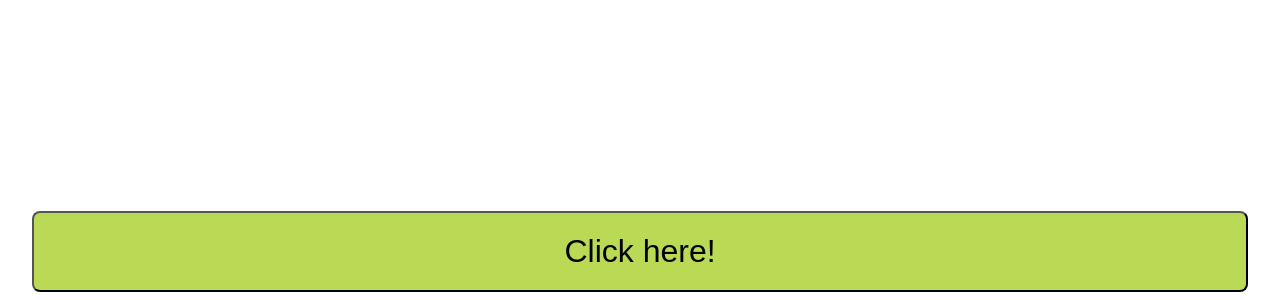
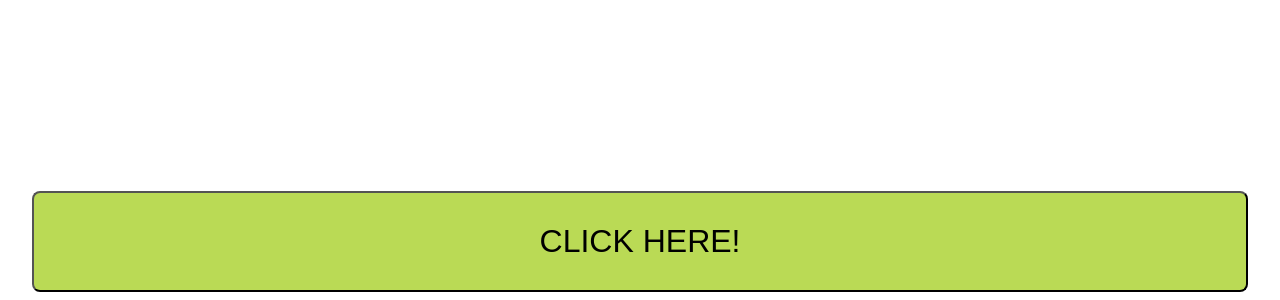
Before and after one commit to mvmjacobs/service-worker, a plain HTML site: page index.html in a window 1280 px wide. Shown: the part 500-800 px from the top of the page. Drawn offline with Linux system fonts and the light colour scheme.

Commit message:
Adjusts on padding, margin and img width

```diff
--- a/index.html
+++ b/index.html
@@ -32,16 +32,15 @@
 				font-size: 2em;
 				border-radius: 8px;
 				width: 95%;
-				/* max-width: 680px; */
 				height: auto;
-				margin: 0 0 0 calc((100% - 95%) / 2);
-				padding: 20px;
+				margin: 0 0 0 2.5%;
+				padding: 30px 0;
 				text-align: center;
-				box-sizing:border-box;
+				box-sizing: border-box;
 			}
 
 			img {
-				max-width: 98%;
+				max-width: 95%;
 				object-fit: cover;
 				margin: 5px auto;
 				display: block;
@@ -53,7 +52,7 @@
 		<img />
 		<div class="main-container">
 			<button onclick="buttonClickHandler()">
-				Click here!
+				CLICK HERE!
 			</button>
 		</div>
 
```
